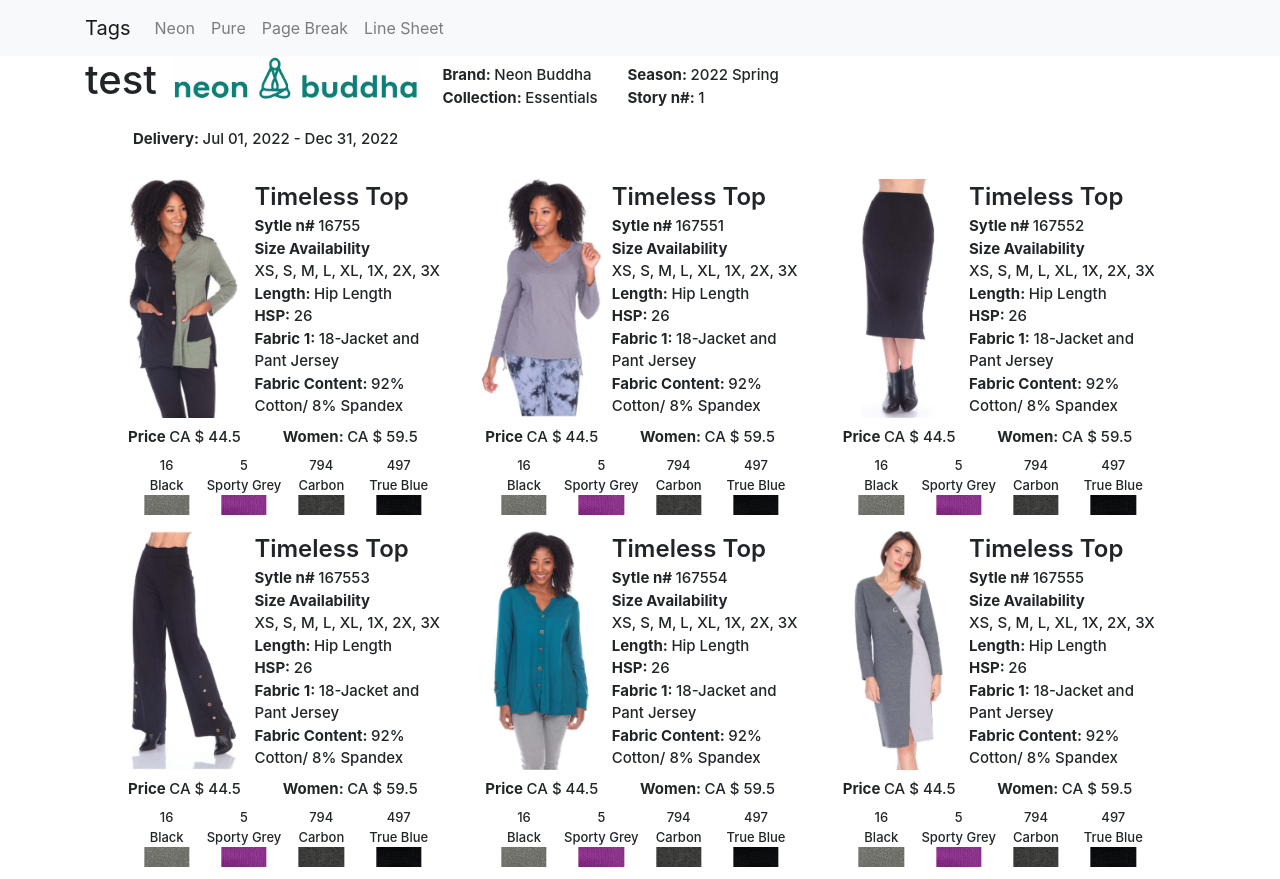
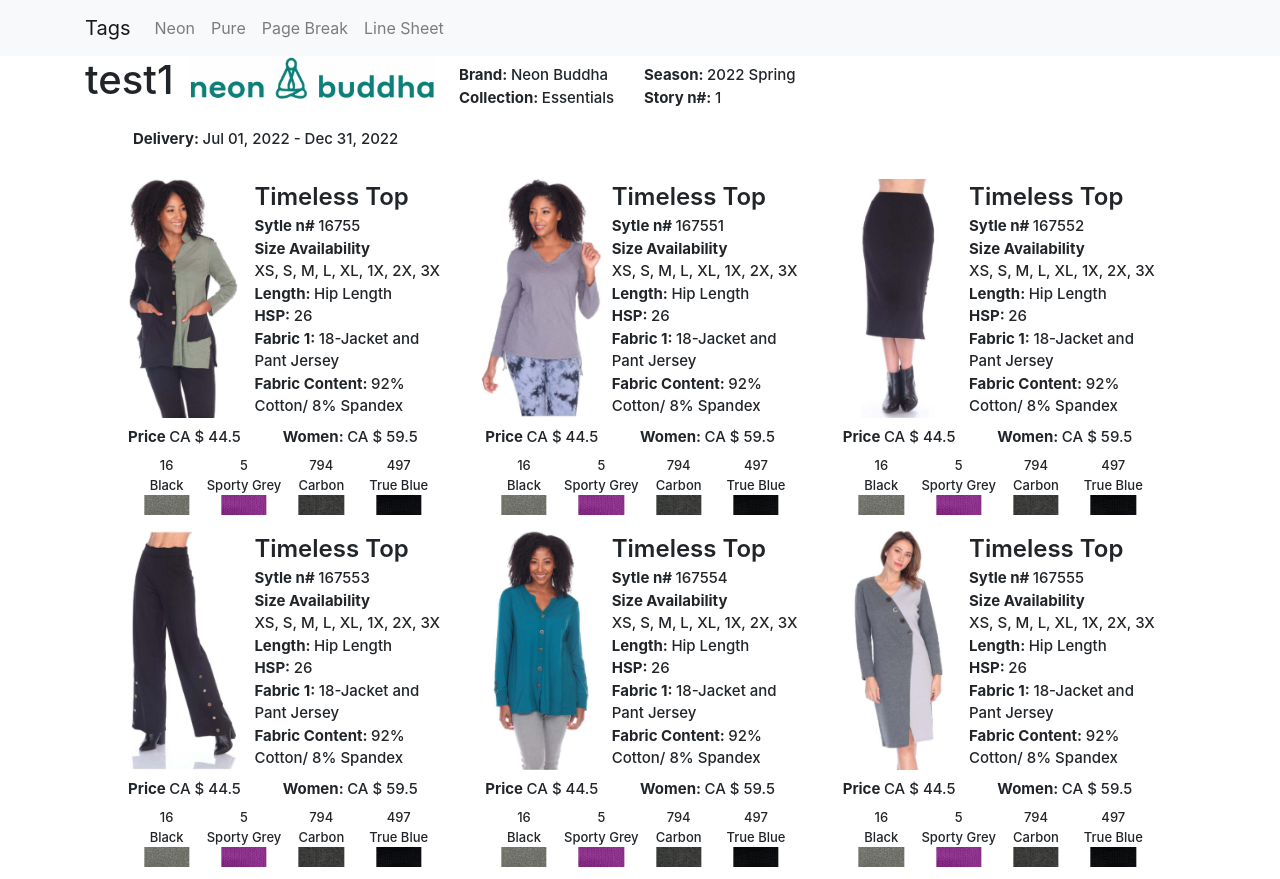
Before and after one commit to Anocha28/tags, a React (Create React App) app: page /line in a window 1280 px wide. Built offline with nearby package versions, Linux system fonts and the light colour scheme.

Commit message:
updated test, push second time

```diff
--- a/src/App.js
+++ b/src/App.js
@@ -1,5 +1,5 @@
 import React from 'react'
-import { BrowserRouter as Router, Route, Switch } from 'react-router-dom'
+import { BrowserRouter as Router, Route } from 'react-router-dom'
 import './App.css';
 import { Container } from 'react-bootstrap';
 import Header from './components/Header';
@@ -15,13 +15,11 @@
     <Header />
     <main>
     <Container>
-    <Switch>
      <Route path='/neon' component={TagsNeon} />
      <Route path='/pure' component={TagsPure} />
      <Route path='/page' component={PageBreakTest} />
      <Route path='/line' component={LineSheet} />
      <Route path='/' component={Home} exact />
-     </Switch>
      </Container>
      </main>
     </Router>
--- a/src/components/LineSheet.js
+++ b/src/components/LineSheet.js
@@ -7,7 +7,7 @@
     return (
         <Container >
             <Row className='d-flex'>
-            <h1>test</h1>
+            <h1>test1</h1>
             <Col lg={3} md={3} sm={3}>
                 <Image src={process.env.PUBLIC_URL + '/linesheet/logo.png'} className='w-100 pt-0'/>
             </Col>
```
